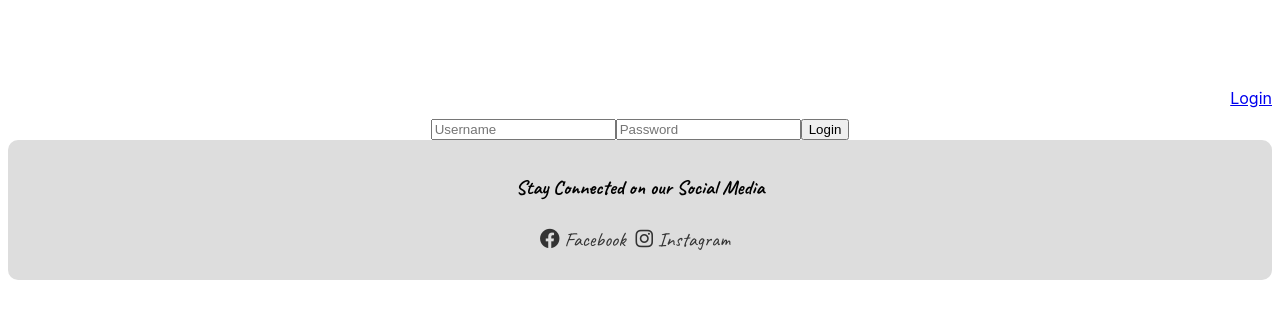
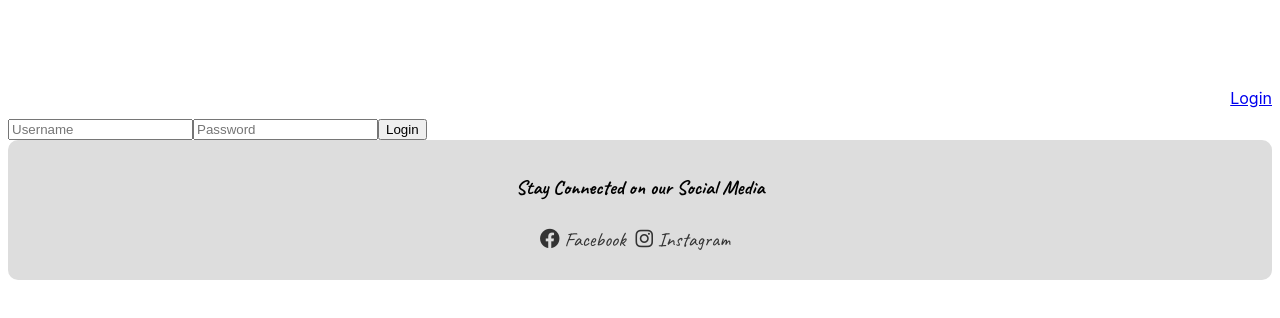
Before and after one commit to shlomitbitton/ineedit_client, an Angular app: page /login in a window 1280 px wide. Shown: the top 318 px of the page. Built offline with nearby package versions, Linux system fonts and the light colour scheme.

Commit message:
layout change

```diff
--- a/src/app/layout/layout.component.css
+++ b/src/app/layout/layout.component.css
@@ -39,3 +39,7 @@
   text-align: right;
   /* other styles */
 }
+.container {
+  display: flex;
+  height: calc(100% - 50px); /* Remaining height after the header */
+}
--- a/src/app/login/login.component.html
+++ b/src/app/login/login.component.html
@@ -1,5 +1,7 @@
-<form [formGroup]="loginForm" (ngSubmit)="onSubmit()" class="login-form">
-  <input type="text" formControlName="username" placeholder="Username">
-  <input type="password" formControlName="password" placeholder="Password">
-  <button type="submit">Login</button>
+<form [formGroup]="loginForm" (ngSubmit)="onSubmit()">
+  <div class="login-form">
+    <input type="text" formControlName="username" placeholder="Username">
+    <input type="password" formControlName="password" placeholder="Password">
+    <button type="submit">Login</button>
+  </div>
 </form>
--- a/src/app/needing-event/needing-event.component.css
+++ b/src/app/needing-event/needing-event.component.css
@@ -5,7 +5,7 @@
 .list-item {
   align-items: center;
   display: grid;
-  grid-template-columns: 250px 270px 150px 170px 180px 150px;
+  grid-template-columns: 250px 270px 150px 170px 160px 150px;
   /*margin-bottom: 8px; !* Space between list items *!*/
   background-color: #f9f9f9; /* Light background for each item */
   padding: 2px; /* Padding inside each list item */
@@ -16,6 +16,7 @@
   justify-content: left;
   border-bottom: 1px solid #ccc; /* Optional: adds a line between items */
   border-right: 1px solid #ccc;
+  padding-left: 90px;
   /*gap: 5px;*/
   /*min-height: 60px;*/
   /*max-height: 140px;*/
```
